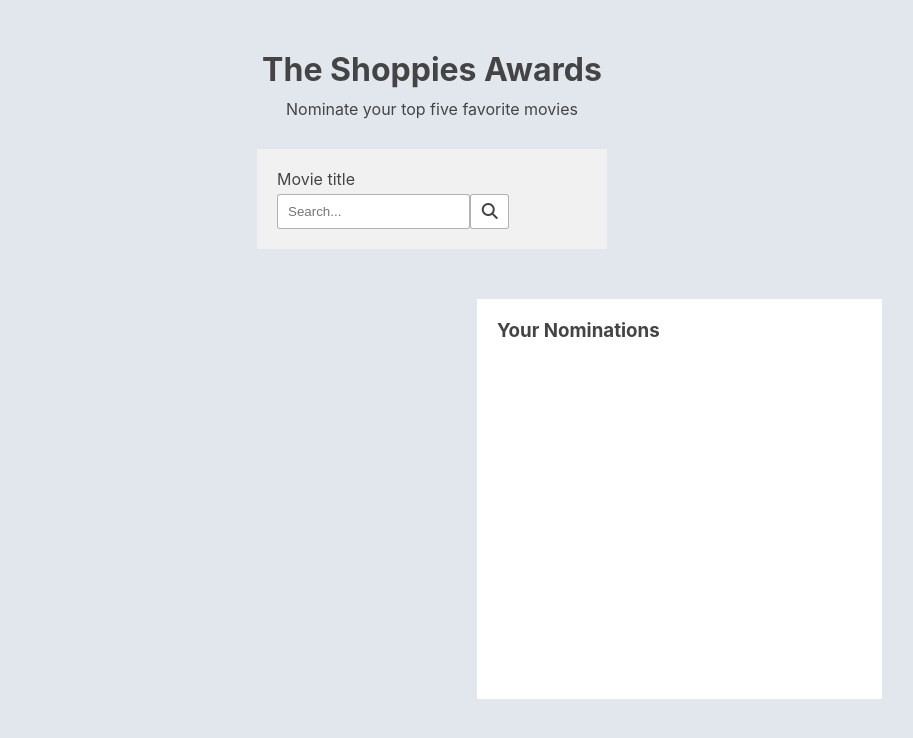
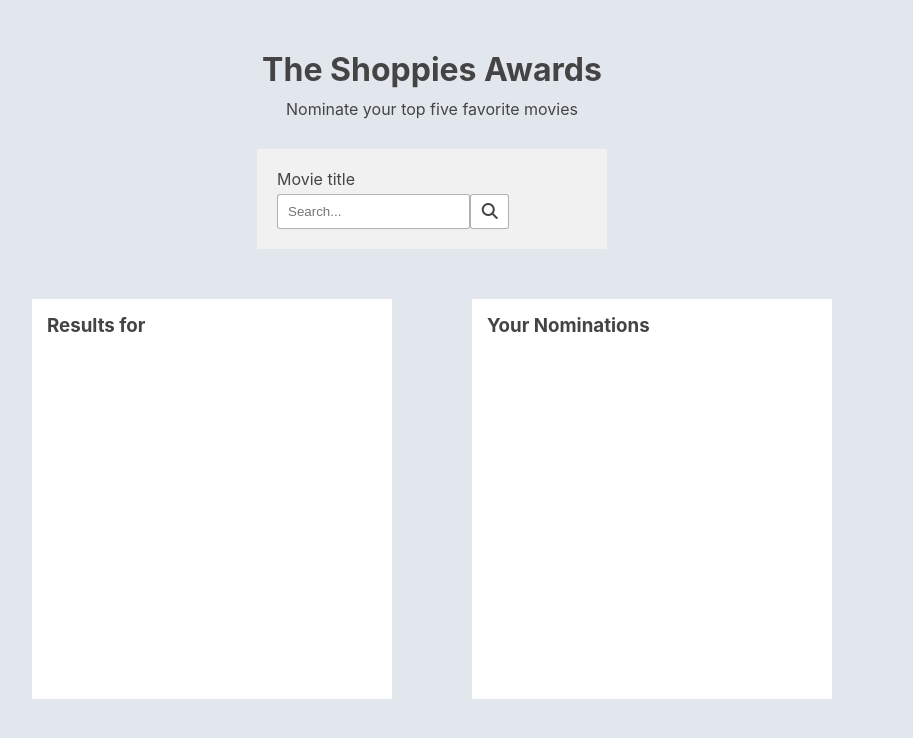
Before and after one commit to itacamba/shopify_awards, a React (Create React App) app: page / in a window 1280 px wide. Shown: the top 738 px of the page, without its empty margins (208-1121 px from the left). Built offline with nearby package versions, Linux system fonts and the light colour scheme.

Commit message:
commented code, cleaned out, added title and favicon

```diff
--- a/public/index.html
+++ b/public/index.html
@@ -8,7 +8,7 @@
     <meta name="theme-color" content="#000000" />
     <meta
       name="description"
-      content="Web site created using create-react-app"
+      content="Nominate your top 5 favorite movies"
     />
     <script src="https://kit.fontawesome.com/5eb26f0a00.js" crossorigin="anonymous"></script>
 
@@ -27,7 +27,7 @@
       work correctly both with client-side routing and a non-root public URL.
       Learn how to configure a non-root public URL by running `npm run build`.
     -->
-    <title>React App</title>
+    <title>The Shoppies Awards</title>
   </head>
   <body>
     <noscript>You need to enable JavaScript to run this app.</noscript>
--- a/src/App.css
+++ b/src/App.css
@@ -55,7 +55,7 @@ body{
   cursor: pointer;
 }
 .results{
-  max-width: 900px;
+  max-width: 800px;
   width: 90%;
   margin: 0 auto;
   margin-top: 50px;
@@ -63,16 +63,23 @@ body{
   justify-content: space-between;
 }
 .movies-container{
-  max-width: 350px;
-  width: 40%;
+  background-color: #fff;
+  padding: 15px;
+  max-width: 380px;
+  width: 45%;
+}
+.movie-results{
+  margin-top: 15px;
 }
 .movie{
-  padding: 20px;
+  padding: 10px;
   max-width: 350px;
-  background-color: #f2f2f2;;
+  background-color: #fff;;
   display: flex;
   justify-content: space-between;
   margin-bottom: 10px;
+  border: .3px solid rgba(0,0,0,.2);
+  border-radius: 3px;
 }
 .movie-poster{
   width: 30%;
@@ -104,12 +111,11 @@ body{
   pointer-events: none;
 }
 .nominated-container{
-  max-width: 500px;
+  max-width: 380px;
   width: 45%;
   background-color: #fff;
-  padding: 20px;
+  padding: 15px;
   min-height: 400px;
-  max-height: 940px;
 }
 .nominated-container .movie:first-child{
   margin-top: 20px;
--- a/src/App.js
+++ b/src/App.js
@@ -13,6 +13,7 @@ const [movies, setMovies] = useState([])
 // nominated movies
 const [nominated, setNominated] = useLocalStorage('movies', [])
 
+
  const fetchMovies = (e) => {
    e.preventDefault()
    // error handling when no input is given
@@ -27,10 +28,10 @@ const [nominated, setNominated] = useLocalStorage('movies', [])
         displayError(data.Error)
         return
       }
-      // Set Movies
+      // Save Movies in State
       setMovies(data.Search)
       // make sure all buttons are disabled if movies are not nominated
-      let moviesContainer = Array.from(document.querySelector('.movies-container').children)
+      let moviesContainer = Array.from(document.querySelector('.movie-results').children)
       moviesContainer.forEach( movie => {
         let movieBtn = movie.getElementsByTagName('button')[0]
         // remove the 'disabled' class for all newMovies
@@ -43,19 +44,17 @@ const [nominated, setNominated] = useLocalStorage('movies', [])
           }
         })
       })
-
-   })
-
- }
+    })
+  }
 
  const addNomination = (e, movieData) => {
    if(nominated.length < 5){
         // disable button (prevents click)
         let targetBtn = document.querySelectorAll(`[data-id=${movieData.imdbID}]`)[0]
         targetBtn.classList.add('disabled')
-        // add to nominated
+        // add to nominated list
         let newNominated = [...nominated, movieData]
-        // sets the state
+        // sets the state with new nomination
         setNominated(newNominated)
    } else { // else show message 'limit of nominations'
       displayError('You have already nominated 5 movies')
@@ -77,9 +76,11 @@ const [nominated, setNominated] = useLocalStorage('movies', [])
 
 
   const displayError = (message) => {
+  // display div and add message
    let popUp = document.querySelector('.error-nominations')
    popUp.style.display = "flex"
    popUp.innerText = `Error - ${message}`
+   // hide div
    setTimeout(() => {
      popUp.style.display = "none"
    }, 2000)
@@ -96,7 +97,7 @@ const [nominated, setNominated] = useLocalStorage('movies', [])
       <form action="" onSubmit={fetchMovies} id="search-form">
           <p>Movie title</p>
           <div className="search-bar">
-            <input type="text" name="movie-search" id="movie" placeholder="Search..." value={search} onChange={(e) => setSearch(e.target.value)} />
+            <input type="text" name="movie-search" id="search-term" placeholder="Search..." value={search} onChange={(e) => setSearch(e.target.value)} />
             <div className="search-icon" onClick={fetchMovies}><i className="fas fa-search"></i></div>
             <input type="submit" value="Search"/>
           </div>
@@ -104,9 +105,12 @@ const [nominated, setNominated] = useLocalStorage('movies', [])
 
       <div className="results">
         <div className="movies-container">
-          {movies.map((mov, i) => {
-            return <Movie key={i} data={mov} onNominate={addNomination} nominated={false} />
-          })}
+          <h3>Results for </h3>
+          <div className="movie-results">
+            {movies.map((mov, i) => {
+              return <Movie key={i} data={mov} onNominate={addNomination} nominated={false} />
+            })}
+          </div>
         </div>
 
         <div className="nominated-container">
--- a/src/components/Movie.js
+++ b/src/components/Movie.js
@@ -6,6 +6,7 @@ const Movie = ({data, onNominate, nominated}) => {
     return (
         <div className="movie">
             <div className="movie-poster">
+                {/* if poster does not exist, then use default image */}
                 <img src={Poster === "N/A"? "https://media.comicbook.com/files/img/default-movie.png" : Poster} alt=""/>
             </div>
             <div className="movie-info">
```
Also changed, not shown: 2 other files (tests, documents, lock files or other folders).
